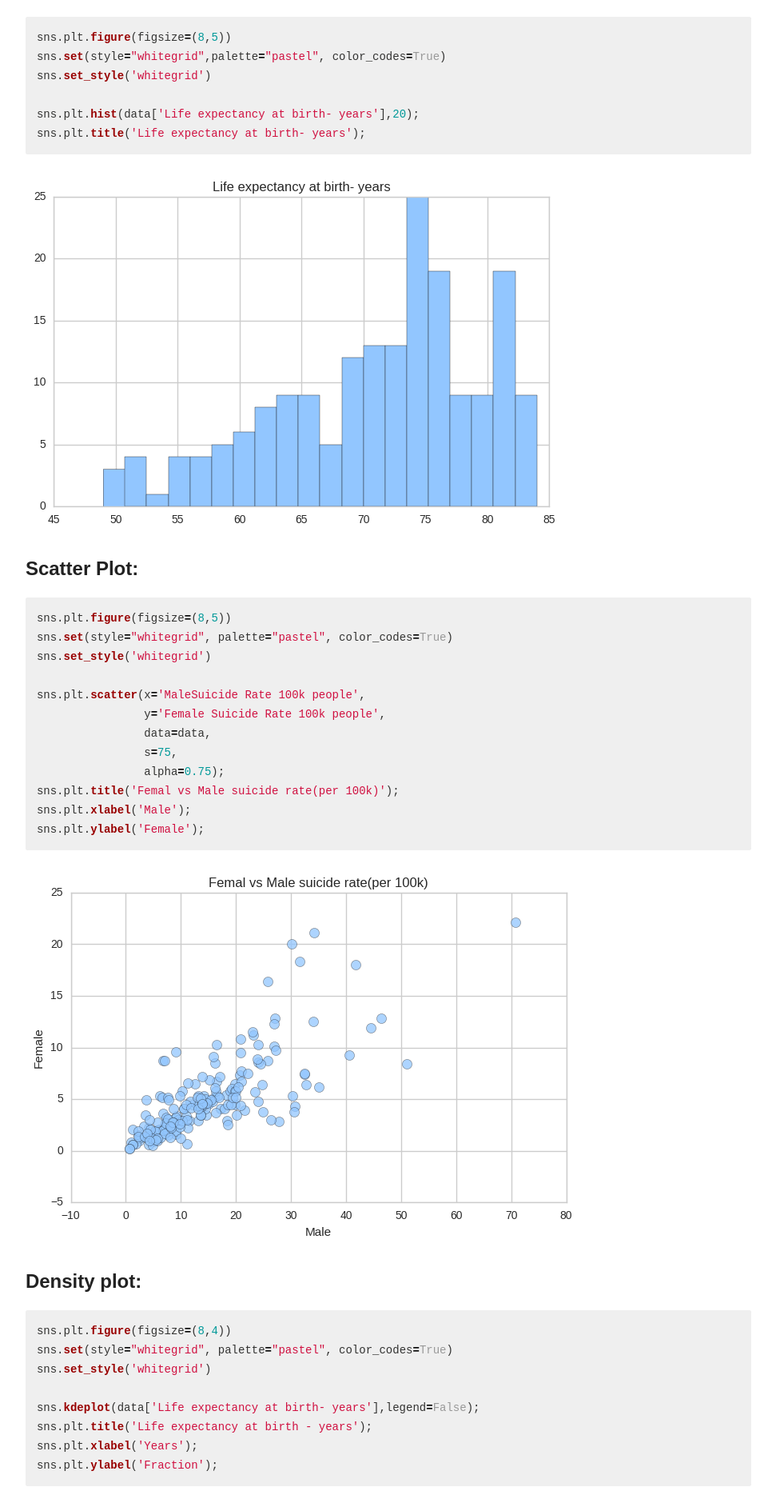
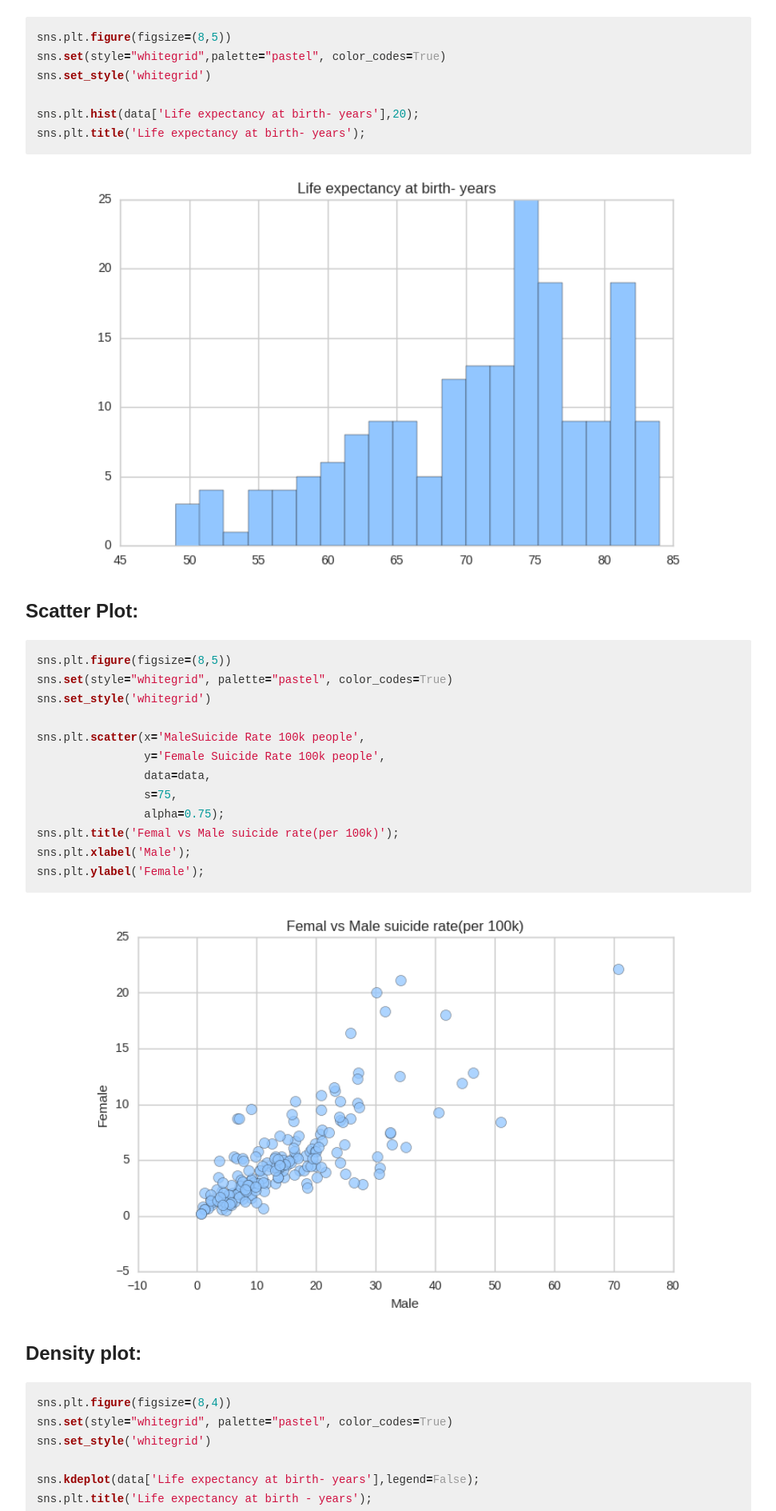
Before and after one commit to nilesh-patil/nilesh-patil.github.io, a Jekyll site: the page built from _posts/blog/2017-01-14-visualizing-&-comparing-distributions.md, in a window 1280 px wide. Shown: the part 1563-3452 px from the top of the page at 80% size, without its empty margins (154-1125 px from the left). Built offline with Jekyll 4.4.1, drawn with Linux system fonts in a browser that asks for light colours; nearby versions of some CDN libraries; comment, search, counter and statistics services are not loaded.

Commit message:
updated posts

````diff
--- a/_posts/blog/2017-01-14-visualizing-&-comparing-distributions.md
+++ b/_posts/blog/2017-01-14-visualizing-&-comparing-distributions.md
@@ -59,7 +59,7 @@ sns.plt.title('Life expectancy at birth- years');
 ```
 
 
-![png](\images\blog\distributions\output_5_0.png)
+![Histogram](\images\blog\distributions\output_5_0.png){: .center-image height="500px" width="750px"}
 
 
 #### Scatter Plot:
@@ -81,7 +81,7 @@ sns.plt.ylabel('Female');
 ```
 
 
-![png](\images\blog\distributions\output_7_0.png)
+![png](\images\blog\distributions\output_7_0.png){: .center-image height="500px" width="750px"}
 
 
 #### Density plot:
@@ -99,7 +99,7 @@ sns.plt.ylabel('Fraction');
 ```
 
 
-![png](\images\blog\distributions\output_9_0.png)
+![png](\images\blog\distributions\output_9_0.png){: .center-image height="500px" width="750px"}
 
 
 #### Boxplot:
@@ -124,7 +124,7 @@ sns.plt.xticks(rotation=30);
 ```
 
 
-![png](\images\blog\distributions\output_11_0.png)
+![png](\images\blog\distributions\output_11_0.png){: .center-image height="600px" width="750px"}
 
 
 #### Violin plot:
@@ -146,7 +146,7 @@ sns.plt.ylabel('Life expectancy at birth (years)');
 ```
 
 
-![png](\images\blog\distributions\output_13_0.png)
+![png](\images\blog\distributions\output_13_0.png){: .center-image height="500px" width="750px"}
 
 
 An interesting variation of violin plot that I use for comparing two distributions across multiple groups is by splitting them in two regions, one for each distribution. By default, `seaborn` supports this by taking in the `hue` parameter. The way we compare two different variables is by reshaping our dataset as shown below.
@@ -174,7 +174,7 @@ sns.plt.ylabel('');
 ```
 
 
-![png](\images\blog\distributions\output_15_0.png)
+![png](\images\blog\distributions\output_15_0.png){: .center-image height="500px" width="750px"}
 
 
 
@@ -199,7 +199,7 @@ sns.plt.xticks(rotation=30);
 ```
 
 
-![png](\images\blog\distributions\output_16_0.png)
+![png](\images\blog\distributions\output_16_0.png){: .center-image height="500px" width="750px"}
 
 
 #### Heatmap:
@@ -240,7 +240,7 @@ sns.plt.title('Expenditure on education (%GDP)');
 ```
 
 
-![png](\images\blog\distributions\output_18_0.png)
+![png](\images\blog\distributions\output_18_0.png){: .center-image height="600px" width="1000px"}
 
 
 #### Rugs:
````
Also changed, not shown: _posts/blog/2017-07-25-galactic-morphology-using-deep-learning.md (+1 -1 lines), images/blog/galaxyzoo/01.galaxies.png.
